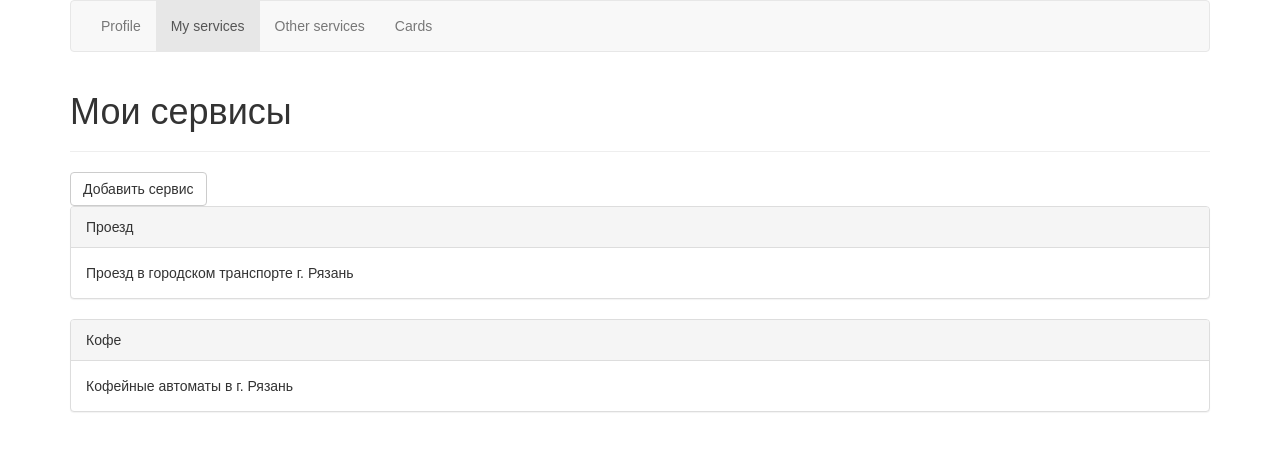
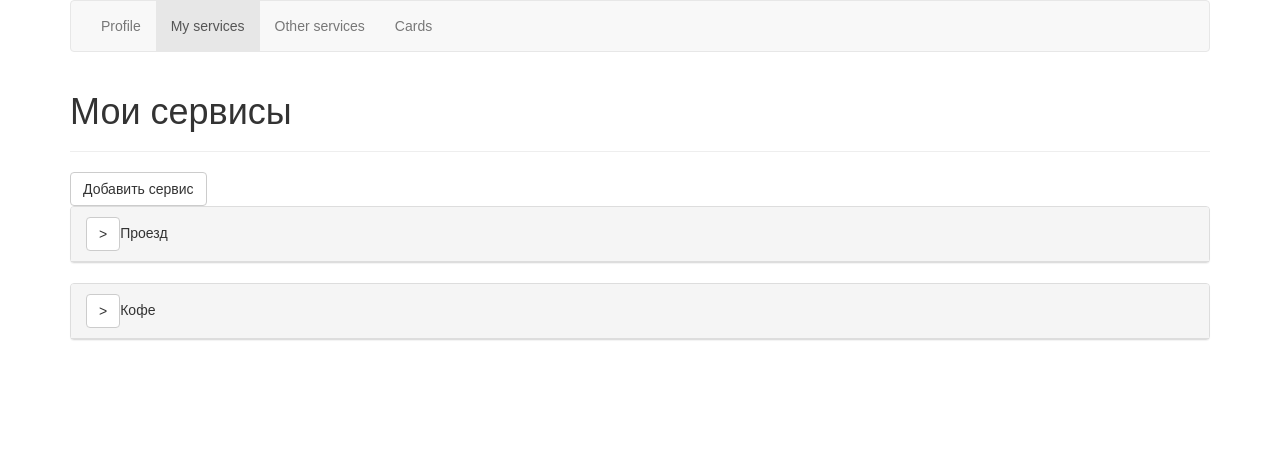
Before and after one commit to ExecutionLLC/cross_transaction_system, a React (Create React App) app in the folder frontend/: page /myservices in a window 1280 px wide. Shown: the top 450 px of the page. Built offline with nearby package versions, Linux system fonts and the light colour scheme.

Commit message:
my services tab: show expandable operations

```diff
--- a/frontend/src/Components/ExpandableListItem.jsx
+++ b/frontend/src/Components/ExpandableListItem.jsx
@@ -1,15 +1,33 @@
 import React, { Component } from 'react';
 import PropTypes from 'prop-types';
-import { Panel } from 'react-bootstrap';
+import { Panel, Button } from 'react-bootstrap';
 
 
 class ExpandableListItem extends Component {
+  constructor(props) {
+    super(props);
+    this.onExpandToggle = this.onExpandToggle.bind(this);
+  }
+
+  onExpandToggle() {
+    const { isExpanded, onExpandToggle } = this.props;
+    if (onExpandToggle) {
+      onExpandToggle(!isExpanded);
+    }
+  }
+
   render() {
-    const { header, content } = this.props;
+    const {
+      header, content,
+      isExpanded,
+    } = this.props;
 
     return (
-      <Panel expanded onToggle={() => {}}>
+      <Panel expanded={isExpanded} onToggle={() => {}}>
         <Panel.Heading>
+          <Button onClick={this.onExpandToggle}>
+            {isExpanded ? 'v' : '>'}
+          </Button>
           {header}
         </Panel.Heading>
         <Panel.Collapse>
@@ -25,6 +43,13 @@ class ExpandableListItem extends Component {
 ExpandableListItem.propTypes = {
   header: PropTypes.node.isRequired,
   content: PropTypes.node.isRequired,
+  isExpanded: PropTypes.bool,
+  onExpandToggle: PropTypes.func,
+};
+
+ExpandableListItem.defaultProps = {
+  isExpanded: false,
+  onExpandToggle: null,
 };
 
 
--- a/frontend/src/Views/MyServices/MyServices.jsx
+++ b/frontend/src/Views/MyServices/MyServices.jsx
@@ -16,6 +16,8 @@ class MyServices extends Component {
       addindOperatorToService: null,
       operators: null,
       myServices: null,
+      expandedServicesHash: Object.create(null),
+      expandedServicesOperatorsHash: Object.create(null),
     };
   }
 
@@ -51,12 +53,27 @@ class MyServices extends Component {
       });
   }
 
+  onServiceExpandToggle(serviceId, expand) {
+    const { expandedServicesHash } = this.state;
+    this.setState({
+      expandedServicesHash: {
+        ...expandedServicesHash,
+        [serviceId]: expand,
+      },
+    });
+  }
+
   renderService(service) {
+    const id = service._id;
+    const { expandedServicesHash } = this.state;
+    const isExpanded = expandedServicesHash[id];
     return (
       <ExpandableListItem
-        key={service._id}
+        key={id}
         header={service.name}
         content={service.description}
+        isExpanded={isExpanded}
+        onExpandToggle={expand => this.onServiceExpandToggle(id, expand)}
       />
     );
   }
```
